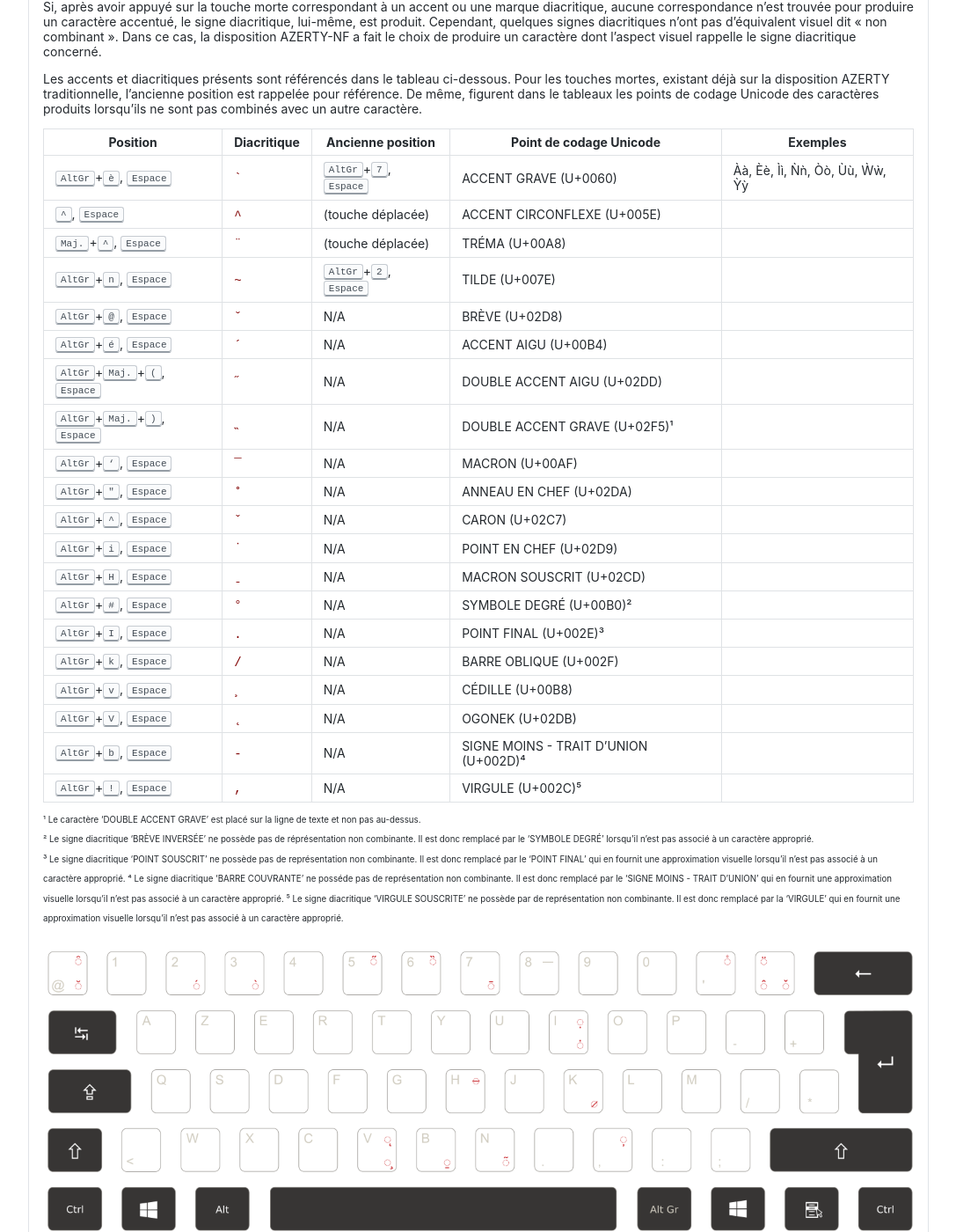
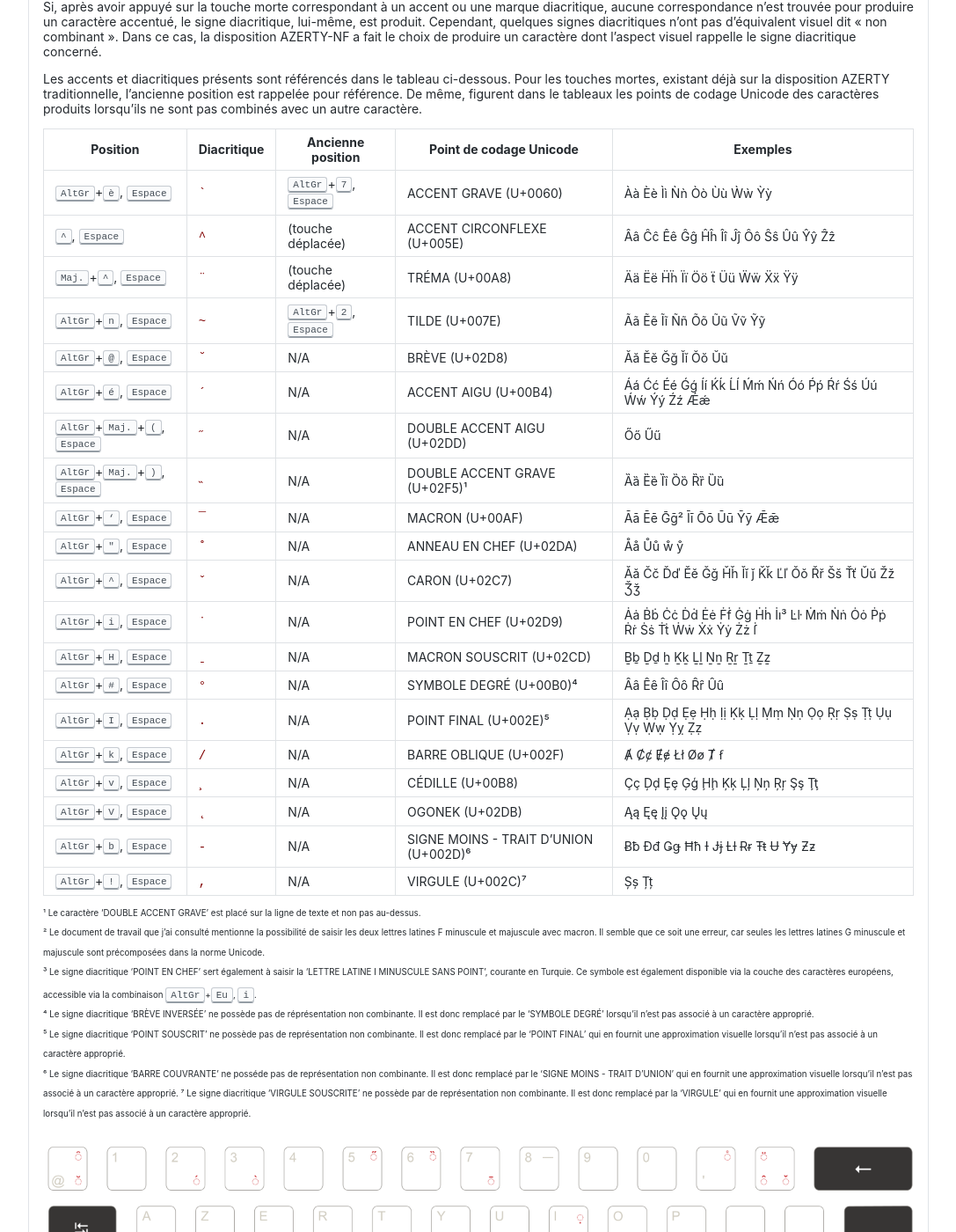
Before and after one commit to springcomp/optimized-azerty-win, a Jekyll site: the page built from index.md, in a window 1280 px wide and 1400 px high, scrolled down 2288 px. Shown: the whole window at 88% size, without its empty margins (96-1183 px from the left). Built offline with Jekyll 4.4.1, drawn with Linux system fonts in a browser that asks for light colours; some of the changed text lies outside the part shown.

Commit message:
Added supported diacriticals to the table.

```diff
--- a/index.md
+++ b/index.md
@@ -73,33 +73,35 @@ Les accents et diacritiques présents sont référencés dans le tableau ci-dess
 
 |Position|Diacritique|Ancienne position|Point de codage Unicode|Exemples|
 |---|---|--|---|---|
-| <kbd>AltGr</kbd>+<kbd>è</kbd>, <kbd>Espace</kbd> | `` ` `` | <kbd>AltGr</kbd>+<kbd>7</kbd>, <kbd>Espace</kbd> | ACCENT GRAVE (U+0060) | Àà, Èè, Ìì, Ǹǹ, Òò, Ùù, Ẁẁ, Ỳỳ |
-| <kbd>^</kbd>, <kbd>Espace</kbd> | `^` |  (touche déplacée) | ACCENT CIRCONFLEXE (U+005E) |
-| <kbd>Maj.</kbd>+<kbd>^</kbd>, <kbd>Espace</kbd> | `¨` |  (touche déplacée) | TRÉMA (U+00A8) |
-| <kbd>AltGr</kbd>+<kbd>n</kbd>, <kbd>Espace</kbd> | `~` | <kbd>AltGr</kbd>+<kbd>2</kbd>, <kbd>Espace</kbd> | TILDE (U+007E) |
-| <kbd>AltGr</kbd>+<kbd>@</kbd>, <kbd>Espace</kbd> | `˘` | N/A | BRÈVE (U+02D8) |
-| <kbd>AltGr</kbd>+<kbd>é</kbd>, <kbd>Espace</kbd> | `´` | N/A | ACCENT AIGU (U+00B4) |
-| <kbd>AltGr</kbd>+<kbd>Maj.</kbd>+<kbd>(</kbd>, <kbd>Espace</kbd> | `˝` | N/A | DOUBLE ACCENT AIGU (U+02DD) |
-| <kbd>AltGr</kbd>+<kbd>Maj.</kbd>+<kbd>)</kbd>, <kbd>Espace</kbd> | `˵` | N/A | DOUBLE ACCENT GRAVE (U+02F5)¹ |
-| <kbd>AltGr</kbd>+<kbd>‘</kbd>, <kbd>Espace</kbd> | `¯` | N/A | MACRON (U+00AF) |
-| <kbd>AltGr</kbd>+<kbd>"</kbd>, <kbd>Espace</kbd> | `˚` | N/A | ANNEAU EN CHEF (U+02DA) |
-| <kbd>AltGr</kbd>+<kbd>^</kbd>, <kbd>Espace</kbd> | `ˇ` | N/A | CARON (U+02C7) |
-| <kbd>AltGr</kbd>+<kbd>i</kbd>, <kbd>Espace</kbd> | `˙` | N/A | POINT EN CHEF (U+02D9) |
-| <kbd>AltGr</kbd>+<kbd>H</kbd>, <kbd>Espace</kbd> | `ˍ` | N/A | MACRON SOUSCRIT (U+02CD) |
-| <kbd>AltGr</kbd>+<kbd>#</kbd>, <kbd>Espace</kbd> | `°` | N/A | SYMBOLE DEGRÉ (U+00B0)² |
-| <kbd>AltGr</kbd>+<kbd>I</kbd>, <kbd>Espace</kbd> | `.` | N/A | POINT FINAL (U+002E)³ |
-| <kbd>AltGr</kbd>+<kbd>k</kbd>, <kbd>Espace</kbd> | `/` | N/A | BARRE OBLIQUE (U+002F) |
-| <kbd>AltGr</kbd>+<kbd>v</kbd>, <kbd>Espace</kbd> | `¸` | N/A | CÉDILLE (U+00B8) |
-| <kbd>AltGr</kbd>+<kbd>V</kbd>, <kbd>Espace</kbd> | `˛` | N/A | OGONEK (U+02DB) |
-| <kbd>AltGr</kbd>+<kbd>b</kbd>, <kbd>Espace</kbd> | `-` | N/A | SIGNE MOINS - TRAIT D’UNION (U+002D)⁴ |
-| <kbd>AltGr</kbd>+<kbd>!</kbd>, <kbd>Espace</kbd> | `,` | N/A | VIRGULE (U+002C)⁵ |
+| <kbd>AltGr</kbd>+<kbd>è</kbd>, <kbd>Espace</kbd> | `` ` `` | <kbd>AltGr</kbd>+<kbd>7</kbd>, <kbd>Espace</kbd> | ACCENT GRAVE (U+0060) | Àà Èè Ìì Ǹǹ Òò Ùù Ẁẁ Ỳỳ |
+| <kbd>^</kbd>, <kbd>Espace</kbd> | `^` |  (touche déplacée) | ACCENT CIRCONFLEXE (U+005E) | Ââ Ĉĉ Êê Ĝĝ Ĥĥ Îî Ĵĵ Ôô Ŝŝ Ûû Ŷŷ Ẑẑ |
+| <kbd>Maj.</kbd>+<kbd>^</kbd>, <kbd>Espace</kbd> | `¨` |  (touche déplacée) | TRÉMA (U+00A8) | Ää Ëë Ḧḧ Ïï Öö ẗ Üü Ẅẅ Ẍẍ Ÿÿ |
+| <kbd>AltGr</kbd>+<kbd>n</kbd>, <kbd>Espace</kbd> | `~` | <kbd>AltGr</kbd>+<kbd>2</kbd>, <kbd>Espace</kbd> | TILDE (U+007E) | Ãã Ẽẽ Ĩĩ Ññ Õõ Ũũ Ṽṽ Ỹỹ |
+| <kbd>AltGr</kbd>+<kbd>@</kbd>, <kbd>Espace</kbd> | `˘` | N/A | BRÈVE (U+02D8) | Ăă Ĕĕ Ğğ Ĭĭ Ŏŏ Ŭŭ |
+| <kbd>AltGr</kbd>+<kbd>é</kbd>, <kbd>Espace</kbd> | `´` | N/A | ACCENT AIGU (U+00B4) | Áá Ćć Éé Ǵǵ Íí Ḱḱ Ĺĺ Ḿḿ Ńń Óó Ṕṕ Ŕŕ Śś Úú Ẃẃ Ýý Źź Ǽǽ |
+| <kbd>AltGr</kbd>+<kbd>Maj.</kbd>+<kbd>(</kbd>, <kbd>Espace</kbd> | `˝` | N/A | DOUBLE ACCENT AIGU (U+02DD) | Őő Űű |
+| <kbd>AltGr</kbd>+<kbd>Maj.</kbd>+<kbd>)</kbd>, <kbd>Espace</kbd> | `˵` | N/A | DOUBLE ACCENT GRAVE (U+02F5)¹ | Ȁȁ Ȅȅ Ȉȉ Ȍȍ Ȑȑ Ȕȕ |
+| <kbd>AltGr</kbd>+<kbd>‘</kbd>, <kbd>Espace</kbd> | `¯` | N/A | MACRON (U+00AF) | Āā Ēē Ḡḡ² Īī Ōō Ūū Ȳȳ Ǣǣ |
+| <kbd>AltGr</kbd>+<kbd>"</kbd>, <kbd>Espace</kbd> | `˚` | N/A | ANNEAU EN CHEF (U+02DA) | Åå Ůů ẘ ẙ|
+| <kbd>AltGr</kbd>+<kbd>^</kbd>, <kbd>Espace</kbd> | `ˇ` | N/A | CARON (U+02C7) | Ǎǎ Čč Ďď Ěě Ǧǧ Ȟȟ Ǐǐ ǰ Ǩǩ Ľľ Ǒǒ Řř Šš Ťť Ǔǔ Žž Ǯǯ |
+| <kbd>AltGr</kbd>+<kbd>i</kbd>, <kbd>Espace</kbd> | `˙` | N/A | POINT EN CHEF (U+02D9) | Ȧȧ Ḃḃ Ċċ Ḋḋ Ėė Ḟḟ Ġġ Ḣḣ İı³ Ŀŀ Ṁṁ Ṅṅ Ȯȯ Ṗṗ Ṙṙ Ṡṡ Ṫṫ Ẇẇ Ẋẋ Ẏẏ Żż ẛ |
+| <kbd>AltGr</kbd>+<kbd>H</kbd>, <kbd>Espace</kbd> | `ˍ` | N/A | MACRON SOUSCRIT (U+02CD) | Ḇḇ Ḏḏ ẖ Ḵḵ Ḻḻ Ṉṉ Ṟṟ Ṯṯ Ẕẕ |
+| <kbd>AltGr</kbd>+<kbd>#</kbd>, <kbd>Espace</kbd> | `°` | N/A | SYMBOLE DEGRÉ (U+00B0)⁴ | Ȃȃ Ȇȇ Ȋȋ Ȏȏ Ȓȓ Ȗȗ|
+| <kbd>AltGr</kbd>+<kbd>I</kbd>, <kbd>Espace</kbd> | `.` | N/A | POINT FINAL (U+002E)⁵ | Ạạ Ḅḅ Ḍḍ Ẹẹ Ḥḥ Ịị Ḳḳ Ḷḷ Ṃṃ Ṇṇ Ọọ Ṛṛ Ṣṣ Ṭṭ Ụụ Ṿṿ Ẉẉ Ỵỵ Ẓẓ |
+| <kbd>AltGr</kbd>+<kbd>k</kbd>, <kbd>Espace</kbd> | `/` | N/A | BARRE OBLIQUE (U+002F) | Ⱥ Ȼȼ Ɇɇ Łł Øø Ⱦ ẜ |
+| <kbd>AltGr</kbd>+<kbd>v</kbd>, <kbd>Espace</kbd> | `¸` | N/A | CÉDILLE (U+00B8) | Çç Ḑḑ Ȩȩ Ģģ Ḩḩ Ķķ Ļļ Ņņ Ŗŗ Şş Ţţ |
+| <kbd>AltGr</kbd>+<kbd>V</kbd>, <kbd>Espace</kbd> | `˛` | N/A | OGONEK (U+02DB) | Ąą Ęę Įį Ǫǫ Ųų |
+| <kbd>AltGr</kbd>+<kbd>b</kbd>, <kbd>Espace</kbd> | `-` | N/A | SIGNE MOINS - TRAIT D’UNION (U+002D)⁶ | Ƀƀ Ðđ Ǥǥ Ħħ Ɨ Ɉɉ Ƚƚ Ɍɍ Ŧŧ Ʉ Ɏɏ Ƶƶ |
+| <kbd>AltGr</kbd>+<kbd>!</kbd>, <kbd>Espace</kbd> | `,` | N/A | VIRGULE (U+002C)⁷ | Șș Țț |
 
 <sup><sup>
 ¹ Le caractère 'DOUBLE ACCENT GRAVE' est placé sur la ligne de texte et non pas au-dessus.
-² Le signe diacritique 'BRÈVE INVERSÉE' ne possède pas de réprésentation non combinante. Il est donc remplacé par le 'SYMBOLE DEGRÉ' lorsqu’il n’est pas associé à un caractère approprié.
-³ Le signe diacritique 'POINT SOUSCRIT' ne possède pas de représentation non combinante. Il est donc remplacé par le 'POINT FINAL' qui en fournit une approximation visuelle lorsqu’il n’est pas associé à un caractère approprié.
-⁴ Le signe diacritique 'BARRE COUVRANTE' ne posséde pas de représentation non combinante. Il est donc remplacé par le 'SIGNE MOINS - TRAIT D’UNION' qui en fournit une approximation visuelle lorsqu’il n’est pas associé à un caractère approprié.
-⁵ Le signe diacritique 'VIRGULE SOUSCRITE' ne possède par de représentation non combinante. Il est donc remplacé par la 'VIRGULE' qui en fournit une approximation visuelle lorsqu’il n’est pas associé à un caractère approprié.
+² Le document de travail que j’ai consulté mentionne la possibilité de saisir les deux lettres latines F minuscule et majuscule avec macron. Il semble que ce soit une erreur, car seules les lettres latines G minuscule et majuscule sont précomposées dans la norme Unicode.
+³ Le signe diacritique 'POINT EN CHEF' sert également à saisir la 'LETTRE LATINE I MINUSCULE SANS POINT', courante en Turquie. Ce symbole est également disponible via la couche des caractères européens, accessible via la combinaison <kbd>AltGr</kbd>+<kbd>Eu</kbd>, <kbd>i</kbd>.
+⁴ Le signe diacritique 'BRÈVE INVERSÉE' ne possède pas de réprésentation non combinante. Il est donc remplacé par le 'SYMBOLE DEGRÉ' lorsqu’il n’est pas associé à un caractère approprié.
+⁵ Le signe diacritique 'POINT SOUSCRIT' ne possède pas de représentation non combinante. Il est donc remplacé par le 'POINT FINAL' qui en fournit une approximation visuelle lorsqu’il n’est pas associé à un caractère approprié.
+⁶ Le signe diacritique 'BARRE COUVRANTE' ne posséde pas de représentation non combinante. Il est donc remplacé par le 'SIGNE MOINS - TRAIT D’UNION' qui en fournit une approximation visuelle lorsqu’il n’est pas associé à un caractère approprié.
+⁷ Le signe diacritique 'VIRGULE SOUSCRITE' ne possède par de représentation non combinante. Il est donc remplacé par la 'VIRGULE' qui en fournit une approximation visuelle lorsqu’il n’est pas associé à un caractère approprié.
 </sup></sup>
 
 ![](/assets/images/diacriticals.png)
@@ -151,8 +153,8 @@ Le tableau ci-dessous reprend les caractères disponibles. D’autres signes de
 | <kbd>AltGr</kbd>+<kbd>Eu</kbd>, <kbd>e</kbd> | `Ə` | LETTRE LATINE SCHWA MAJUSCULE (U+018F) |
 | <kbd>AltGr</kbd>+<kbd>Eu</kbd>, <kbd>g</kbd> | `ŋ` | LETTRE LATINE ENG MINUSCULE (U+014B) |
 | <kbd>AltGr</kbd>+<kbd>Eu</kbd>, <kbd>g</kbd> | `Ŋ` | LETTRE LATINE ENG MAJUSCULE (U+014A) |
-| <kbd>AltGr</kbd>+<kbd>Eu</kbd>, <kbd>i</kbd> | `ı` | LETTRE LATINE MINUSCULE I SANS POINT (U+0131) |
-| <kbd>AltGr</kbd>+<kbd>Eu</kbd>, <kbd>i</kbd> | `İ` | LETTRE LATINE MAJUSCULE I POINT EN CHEF (U+0130) |
+| <kbd>AltGr</kbd>+<kbd>Eu</kbd>, <kbd>i</kbd> | `ı` | LETTRE LATINE I MINUSCULE SANS POINT (U+0131) |
+| <kbd>AltGr</kbd>+<kbd>Eu</kbd>, <kbd>i</kbd> | `İ` | LETTRE LATINE I MAJUSCULE POINT EN CHEF (U+0130) |
 | <kbd>AltGr</kbd>+<kbd>Eu</kbd>, <kbd>j</kbd> | `ĳ` | LIGATURE LATINE IJ MINUSCULE (U+0133) |
 | <kbd>AltGr</kbd>+<kbd>Eu</kbd>, <kbd>j</kbd> | `Ĳ` | LIGATURE LATINE IJ MAJUSCULE (U+0132) |
 | <kbd>AltGr</kbd>+<kbd>Eu</kbd>, <kbd>o</kbd> | `º` | INDICATEUR D’ORDRE MASCULIN (U+00BA) |
```
